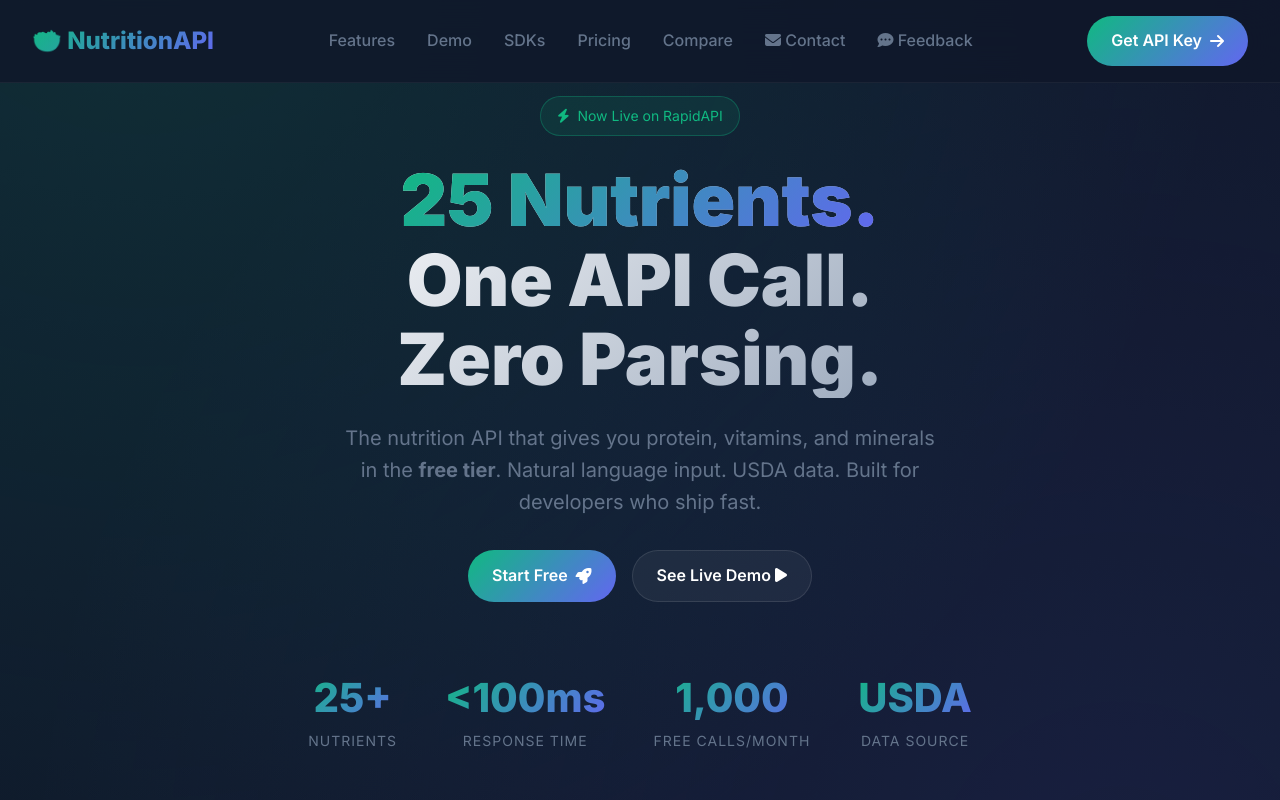
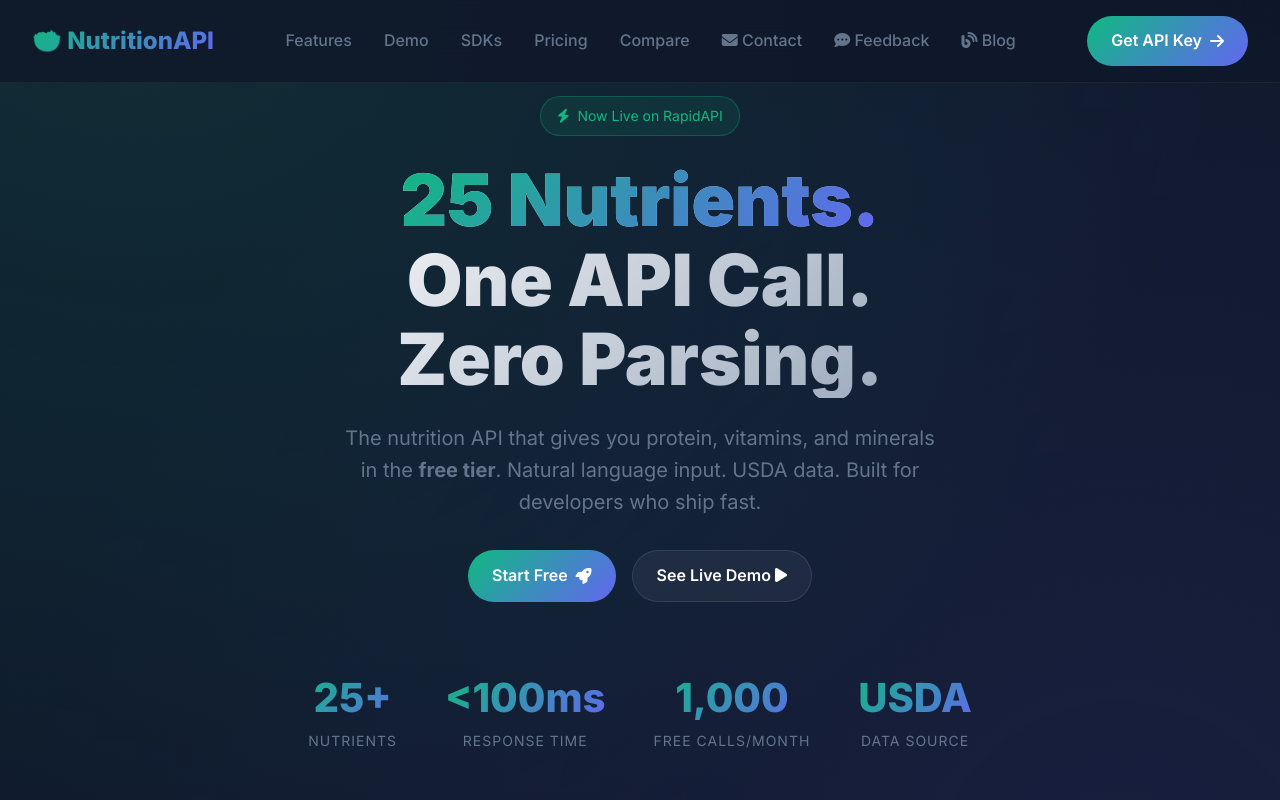
Before and after one commit to myProjectsRavi/nutrition-api-web, a plain HTML site: page index.html in a window 1280 px wide. Shown: the top 800 px of the page. Drawn offline with Linux system fonts and the light colour scheme.

Commit message:
Add Blog link to navigation and footer
- Added Blog link in header navigation pointing to Hashnode blog
- Added matching Blog link in footer for consistency
- Links open in new tab with fa-blog icon

```diff
--- a/index.html
+++ b/index.html
@@ -807,6 +807,8 @@
                         class="fas fa-envelope"></i> Contact</a></li>
             <li><a href="mailto:nutritiontrackerapi@gmail.com?subject=Feedback%20for%20Nutrition%20Tracker%20API"><i
                         class="fas fa-comment-dots"></i> Feedback</a></li>
+            <li><a href="https://nutrition-tracker-api.hashnode.dev/" target="_blank"><i class="fas fa-blog"></i>
+                    Blog</a></li>
         </ul>
         <a href="https://rapidapi.com/anonymous617461746174/api/nutrition-tracker-api" class="cta-button"
             target="_blank">
@@ -1229,6 +1231,8 @@ System.out.println(<span class="json-string">"Protein: "</span> + protein.get(<s
                 class="contact-link"><i class="fas fa-envelope"></i> Contact</a>
             <a href="mailto:nutritiontrackerapi@gmail.com?subject=Feedback%20for%20Nutrition%20Tracker%20API"
                 class="contact-link"><i class="fas fa-comment-dots"></i> Feedback</a>
+            <a href="https://nutrition-tracker-api.hashnode.dev/" target="_blank" class="contact-link"><i
+                    class="fas fa-blog"></i> Blog</a>
         </div>
         <p class="copyright">
             © 2025 Nutrition Tracker API. Built with ❤️ for developers.
```
